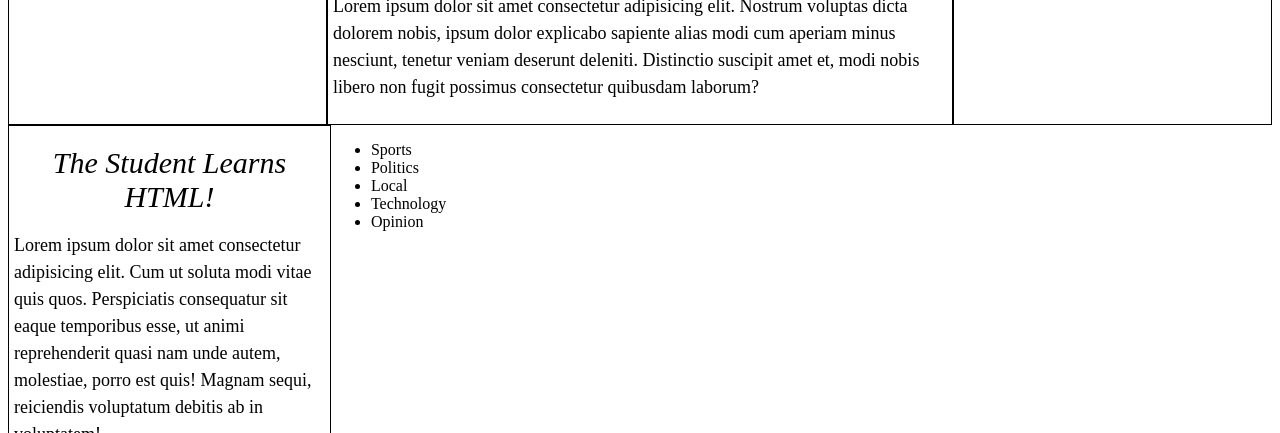
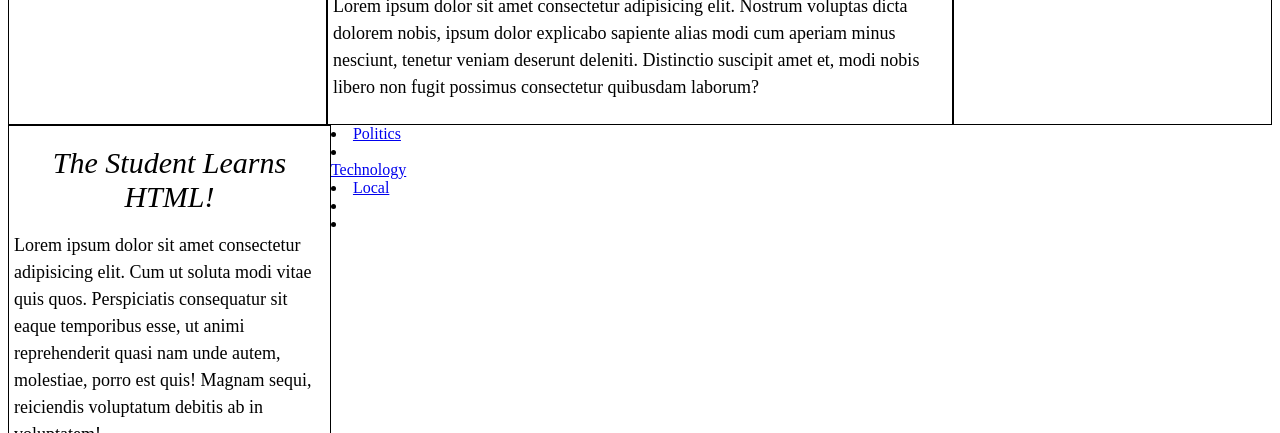
Before and after one commit to TheParzivalUnleashed/frontend-masters-project, a plain HTML site: page index.html in a window 1280 px wide. Shown: the part 762-1195 px from the top of the page. Drawn offline with nearby package versions, Linux system fonts and the light colour scheme.

```diff
--- a/index.html
+++ b/index.html
@@ -36,13 +36,13 @@
      <p class="story-text">Assumenda modi adipisci iste dolorum veniam illum illo nobis! Hic excepturi voluptates, libero nemo magnam unde molestias fugiat pariatur dolore, fugit, sit natus commodi eligendi doloribus facere autem dicta possimus dolor officiis voluptatibus ducimus. Natus voluptatibus sapiente repudiandae aliquid pariatur?</p>
  </article>
  <nav class="site-nav">
-    <ul class="nav-list three-quarter">
-       <li class="nav-item">Sports</li>
-       <li class="nav-item">Politics</li>
-       <li class="nav-item">Local</li>
-       <li class="nav-item">Technology</li>
-       <li class="nav-item">Opinion</li>
-    </ul>
+<nav class="nav-list three-quarter">
+   <li class="nav-items"><a href="#">Politics</a></li>
+   <li class="nav-items"><a href="#">Technology</a></li>
+   <li class="nav-items"><a href="#">Local</a></li>
+   <li class="nav-items"><a href="#"></a></li>
+   <li class="nav-items"><a href="#"></a></li>
+</nav>
  </nav>
 </section>
 </body>
--- a/styles.css
+++ b/styles.css
@@ -62,3 +62,7 @@
  width: 100%;
  flex: 1;
 }
+
+.nav-item:nth-child(1) {
+ background-color: ;
+}
```
